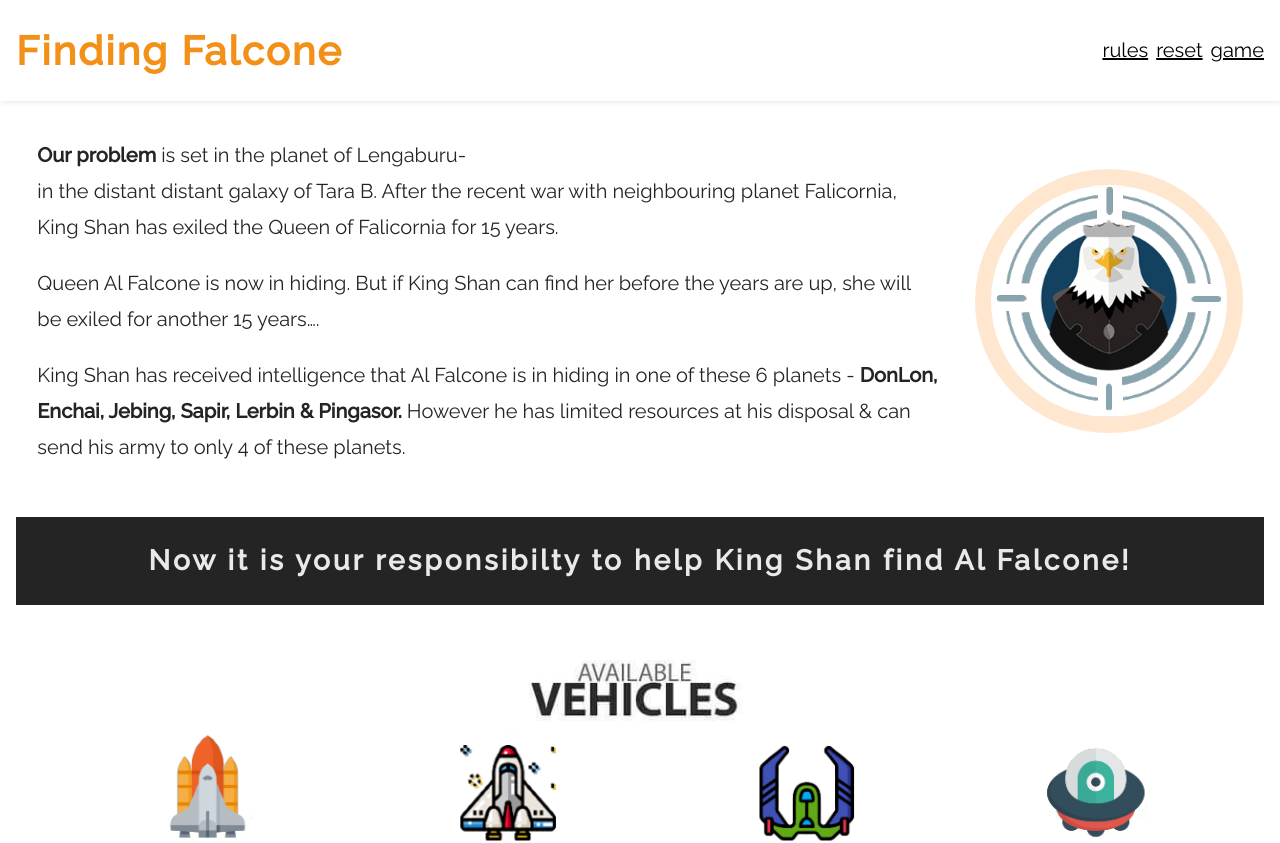
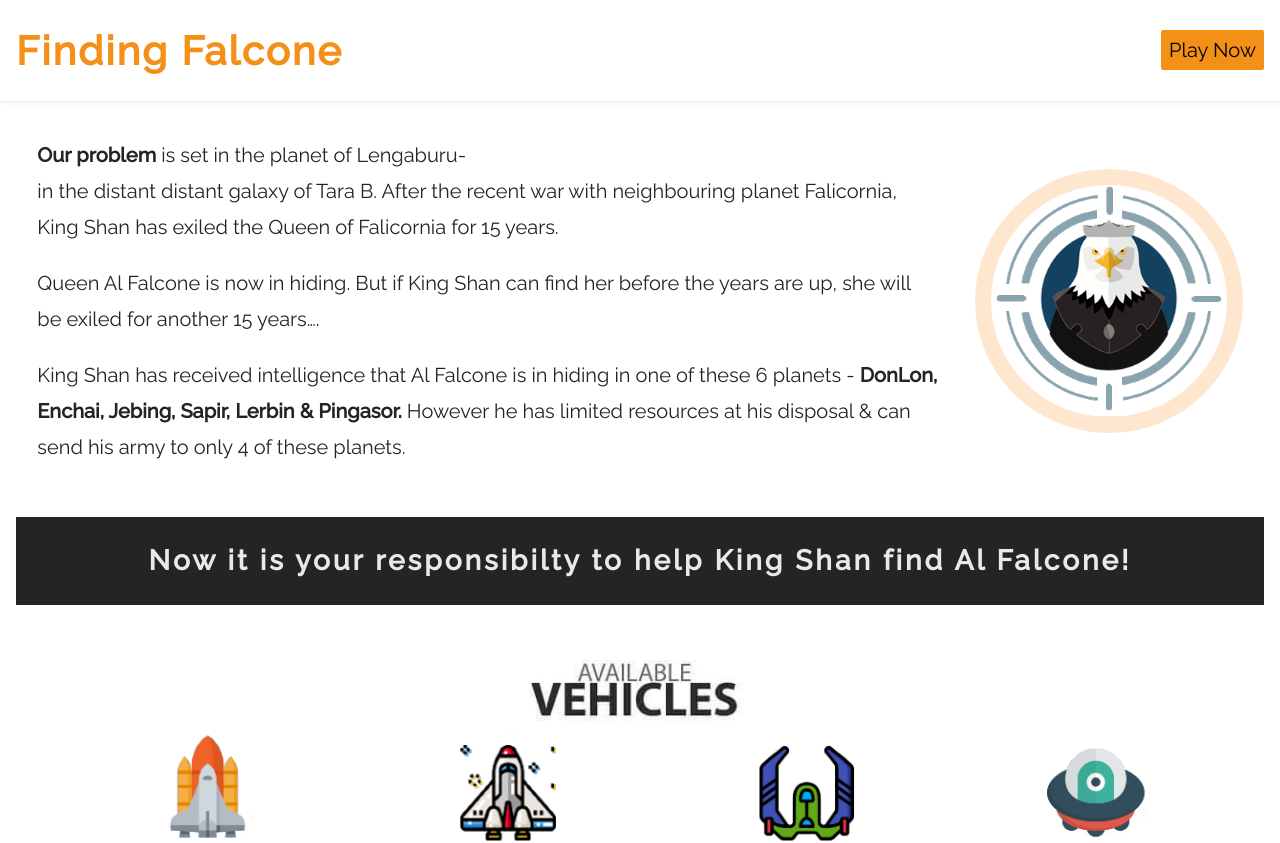
Before and after one commit to dgupta0/finding-falcon-geektrust-crio, a React (Vite) app: page / in a window 1280 px wide. Shown: the top 843 px of the page. Built offline with nearby package versions, Linux system fonts and the light colour scheme.

Commit message:
final touches

```diff
--- a/src/Components/Header.jsx
+++ b/src/Components/Header.jsx
@@ -3,10 +3,12 @@ import * as React from 'react';
 import Button from '@mui/material/Button';
 import Menu from '@mui/material/Menu';
 import MenuItem from '@mui/material/MenuItem';
-import menu from "../assets/menu.png"
+import menu from "../assets/menu.png";
+import { useLocation } from "react-router-dom";
 
 export default function Header(){
  const [anchorEl, setAnchorEl] = React.useState(null);
+ const location = useLocation();
   const open = Boolean(anchorEl);
   const handleClick = (event) => {
     setAnchorEl(event.currentTarget);
@@ -16,18 +18,24 @@ export default function Header(){
   };
     function handleHeaderReset(){
     localStorage.removeItem("data");
-    localStorage.removeItem("result")
+    localStorage.removeItem("result");
+    window.location.reload();
     }
     return(
     <header>
             <h1 className="title">
             Finding Falcone
             </h1>
+                {location.pathname === "/" ?
                 <nav className="larger-nav">
-                <Link className="nav-link" to="/">rules</Link>
-                <Link onClick={handleHeaderReset} className="nav-link" to="/game">reset</Link>
-                <Link className="nav-link" to="game">game</Link>
+                 <Link onClick={handleHeaderReset} className="nav-link play-now" to="game">Play Now</Link>
                  </nav>
+                 :
+                 <nav className="larger-nav">
+                 <Link className="nav-link" to="/">Rules</Link>
+                <Link onClick={handleHeaderReset} className="nav-link" to="/game">Reset</Link>
+                </nav>
+                }
             <nav className="smaller-nav">
             <Button
             id="demo-positioned-button"
@@ -53,15 +61,20 @@ export default function Header(){
           horizontal: 'left',
         }}
       >
+          {location.pathname === "/" ?
           <MenuItem onClick={handleClose}>
-        <Link className="nav-link" to="/">rules</Link>
+          <Link onClick={handleHeaderReset} className="nav-link" to="game">Play Now</Link>
+          </MenuItem>
+        :
+        <>
+        <MenuItem onClick={handleClose}>
+        <Link onClick={handleHeaderReset} className="nav-link" to="/game">Reset</Link>
         </MenuItem>
         <MenuItem onClick={handleClose}>
-        <Link onClick={handleHeaderReset} className="nav-link" to="/game">reset</Link>
+        <Link className="nav-link" to="/">Rules</Link>
         </MenuItem>
-        <MenuItem onClick={handleClose}>
-        <Link className="nav-link" to="game">game</Link>
-        </MenuItem>
+        </>
+        }
       </Menu>
             </nav>
             </header>
--- a/src/index.css
+++ b/src/index.css
@@ -49,7 +49,13 @@ nav{
   font-size: 1.25rem;
 }
 .nav-link:hover{
-color: #f29018;
+background-color: rgba(242, 144, 24, 0.5)
+}
+.play-now{
+  background-color: rgb(242, 144, 24);
+  padding: 0.5rem;
+  border-radius: 2px;
+  text-decoration: none;
 }
 
 
@@ -139,7 +145,7 @@ color: #f29018;
 }
 
 .planet-container:hover{
-  border:  3px solid rgba(0, 0, 0, 0.1);
+  border:  1px solid rgba(0, 0, 0, 0.1);
   cursor: pointer;
 }
 
@@ -248,6 +254,7 @@ color: #f29018;
   justify-content: center;
   text-align: center;
   width: 100%;
+  cursor: pointer;
 }
 .v-div:hover{
   border: 1px solid rgb(94, 86, 94);
```
Lines whose indentation alone changed are shown as unchanged.
